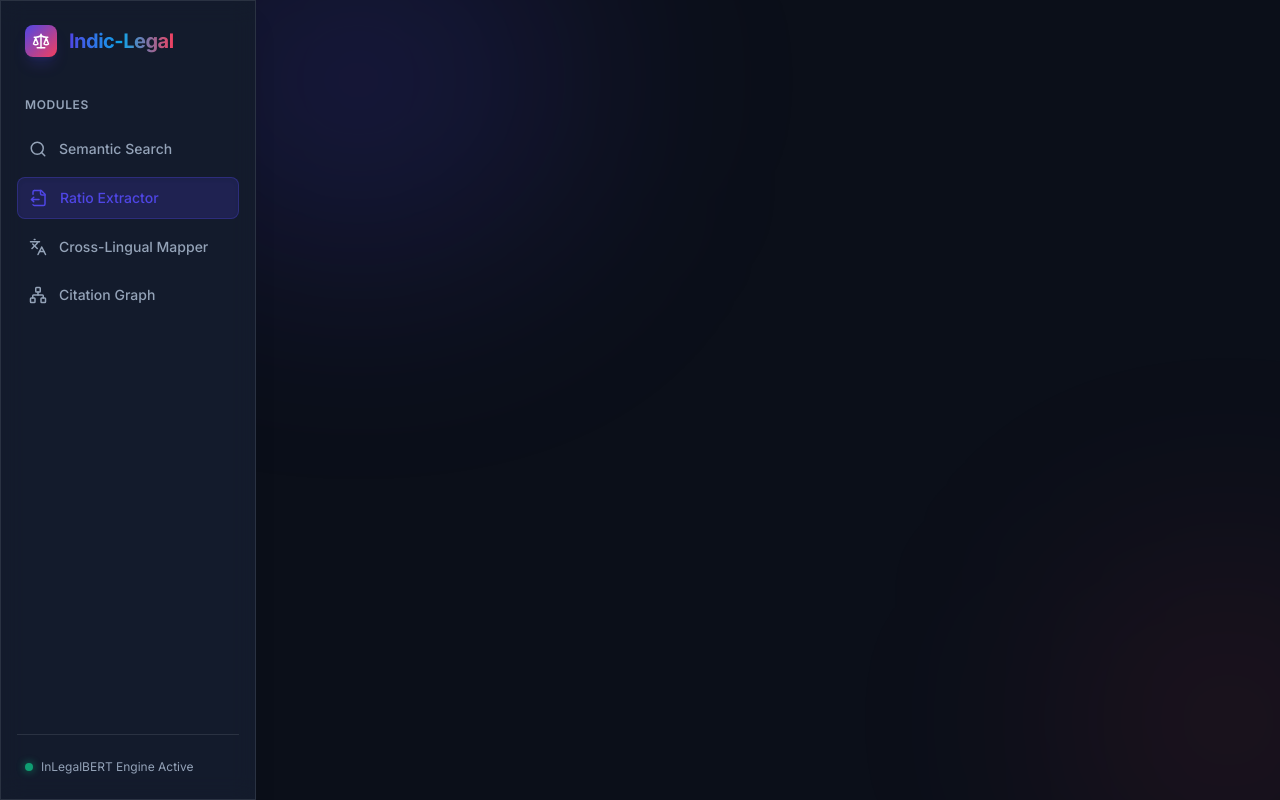
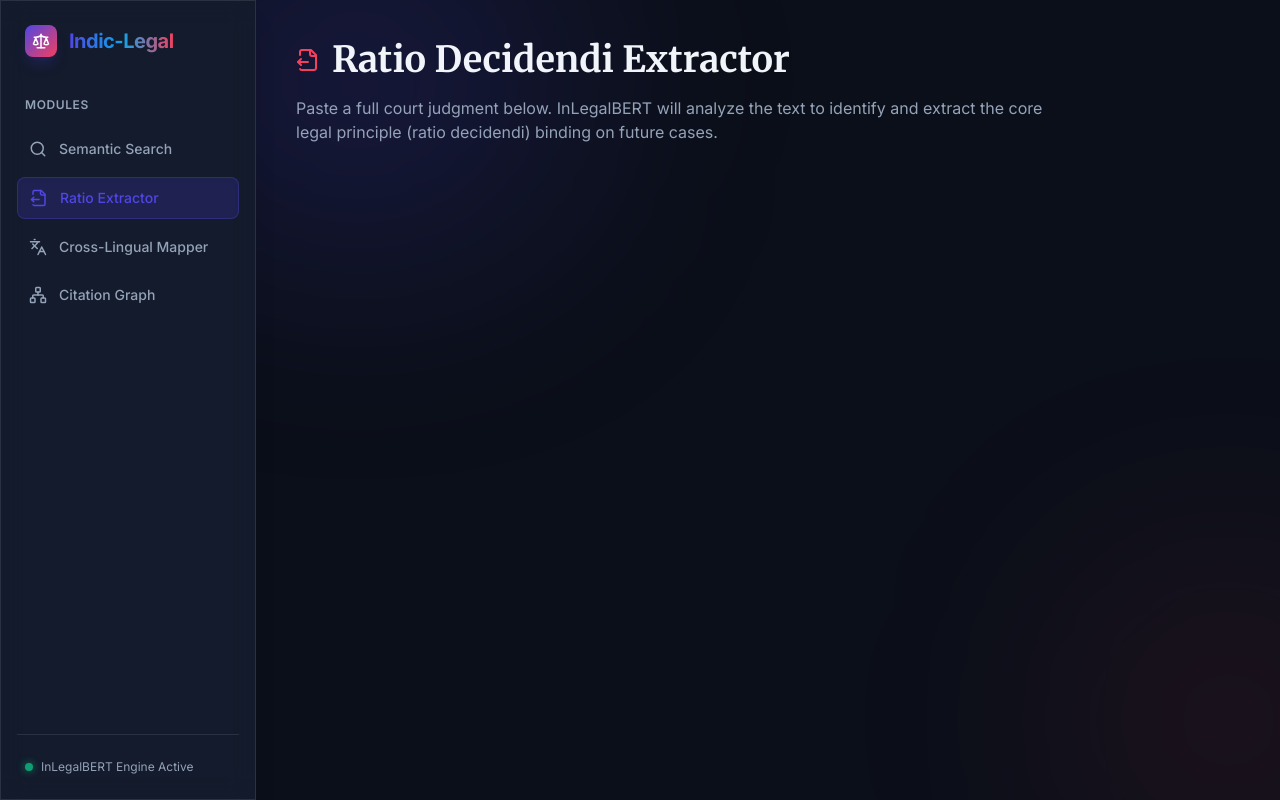
Before and after one commit to lucky-KRMU/Intellithon-26-Indic-GPT, a React (Vite) app: page / in a window 1280 px wide. Both pictures are taken after a click on the button "Ratio Extractor". Built offline with nearby package versions, Linux system fonts and the light colour scheme.

Commit message:
add ratio decidendi extractor in RatioExtractor.tsx

```diff
--- a/src/components/RatioExtractor.tsx
+++ b/src/components/RatioExtractor.tsx
@@ -11,6 +11,15 @@ export function RatioExtractor() {
 
   return (
     <div className="h-full flex flex-col max-w-6xl mx-auto w-full p-6 lg:p-10 relative z-10">
+       <motion.div initial={{ opacity: 0, y: 20 }} animate={{ opacity: 1, y: 0 }} className="mb-8">
+        <h2 className="text-3xl lg:text-4xl font-bold mb-4 font-serif flex items-center gap-3">
+          <FileOutput className="text-accent" /> Ratio Decidendi Extractor
+        </h2>
+        <p className="text-textMuted max-w-3xl">
+          Paste a full court judgment below. InLegalBERT will analyze the text to identify and extract the core legal principle (ratio decidendi) binding on future cases.
+        </p>
+      </motion.div>
+
     </div>
   );
 }
```
